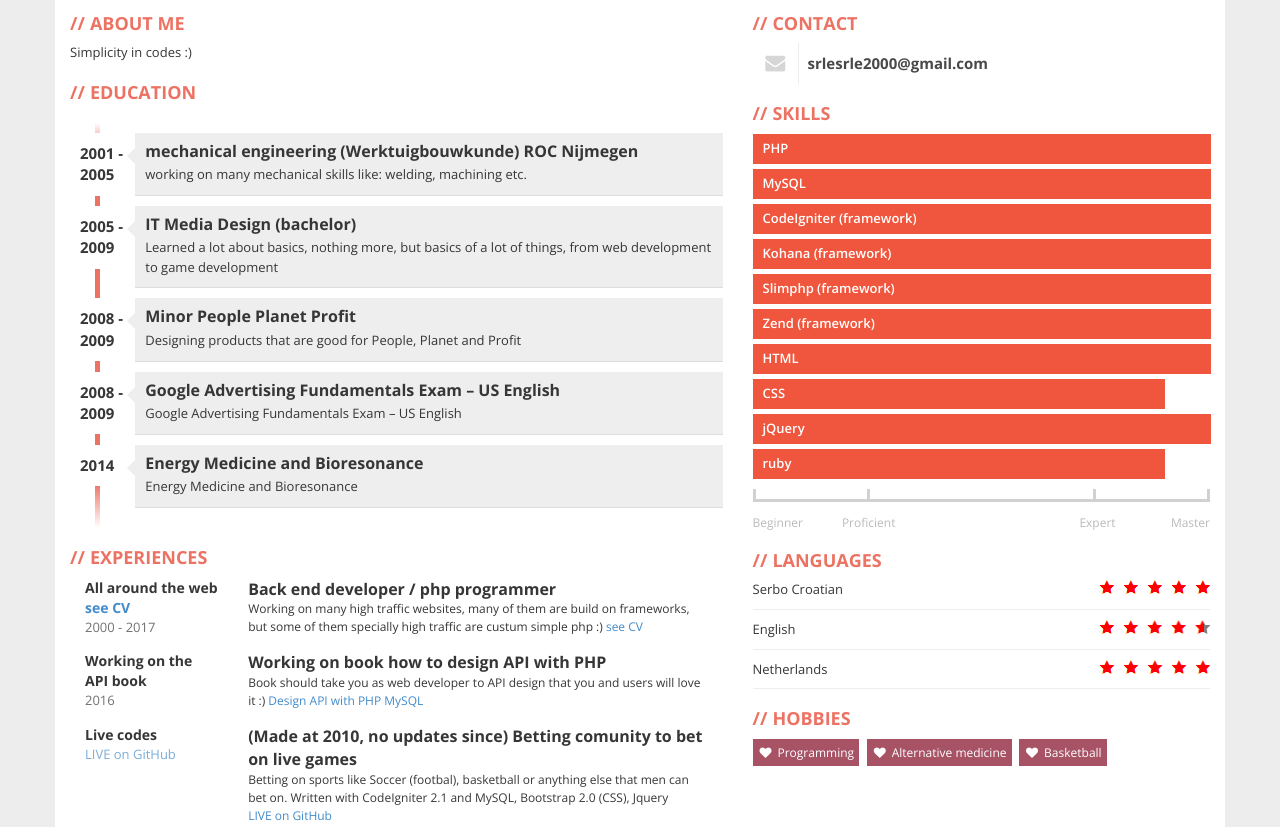
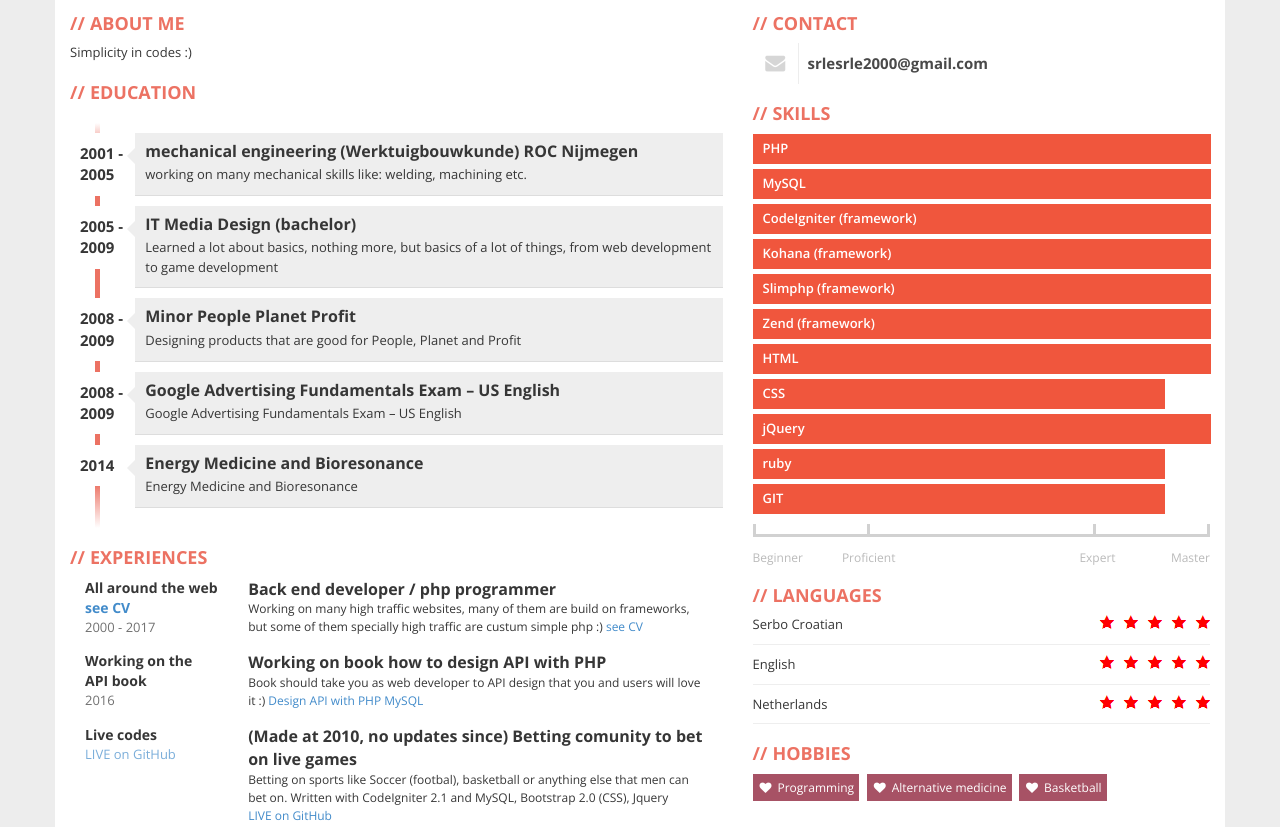
Before and after one commit to srlesrle/srlesrle.github.io, a plain HTML site: page index.html in a window 1280 px wide. Shown: the part 273-1100 px from the top of the page. Drawn offline with nearby package versions, Linux system fonts and the light colour scheme.

Commit message:
Update index.html

```diff
--- a/index.html
+++ b/index.html
@@ -151,6 +151,7 @@
               <div class="item-skills" data-percent="0.90">CSS</div>
               <div class="item-skills" data-percent="1.00">jQuery</div>
               <div class="item-skills" data-percent="0.90">ruby</div>
+              <div class="item-skills" data-percent="0.90">GIT</div>
               <div class="skills-legend clearfix">
                 <div class="legend-left legend">Beginner</div>
                 <div class="legend-left legend"><span>Proficient</span></div>
@@ -164,8 +165,8 @@
             <h2>Languages</h2>
             <div id="language-skills">
               <div class="skill">Serbo Croatian <div class="icons pull-right"><div style="width: 100%;" class="icons-red"></div></div></div>
-              <div class="skill">English <div class="icons pull-right"><div style="width: 95%;" class="icons-red"></div></div></div>
-              <div class="skill">Netherlands <div class="icons pull-right"><div style="width: 99%;" class="icons-red"></div></div></div>
+              <div class="skill">English <div class="icons pull-right"><div style="width: 100%;" class="icons-red"></div></div></div>
+              <div class="skill">Netherlands <div class="icons pull-right"><div style="width: 100%;" class="icons-red"></div></div></div>
             </div>
           </div>
           <!-- HOBBIES -->
```
